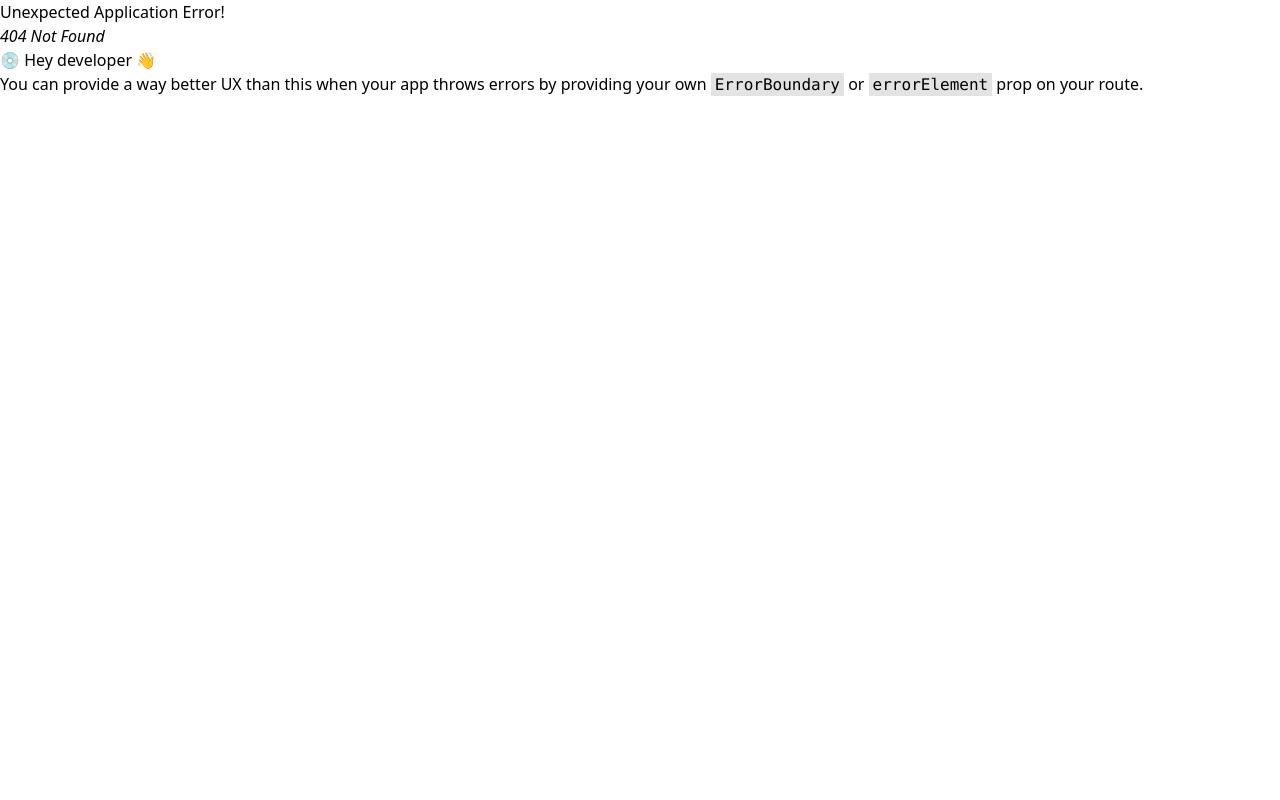
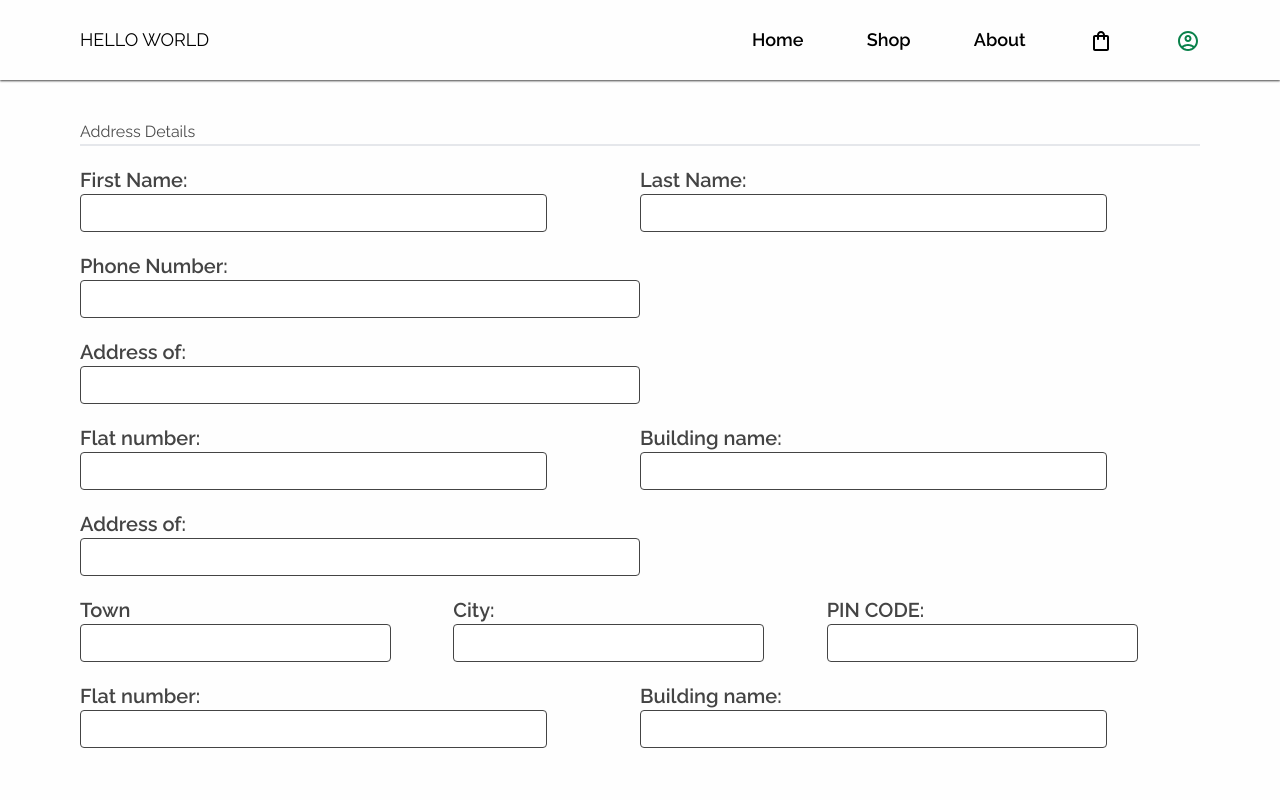
Before and after one commit to Vishvesh-Shrikant/OuthouseClothingWeb, a React (Vite) app: page /account/address in a window 1280 px wide. Before the commit this address had no page. Shown: the top 800 px of the page. Built offline with nearby package versions, Linux system fonts and the light colour scheme.

Commit message:
Address page

```diff
--- a/src/Components/Pages/Account/Account.jsx
+++ b/src/Components/Pages/Account/Account.jsx
@@ -46,13 +46,13 @@ const Account = () => {
                       </div>
                     </Link>
                     {/* ------------------- ADDRESSES ------------------ */}
-                    <div className='  px-4 py-6 border border-typography  flex justify-between items-center font-texts font-semibold rounded-md cursor-pointer hover:bg-gray-400/10 max-sm:w-3/4 max-[470px]:w-full'>
+                    <Link to='/account/address' className='  px-4 py-6 border border-typography  flex justify-between items-center font-texts font-semibold rounded-md cursor-pointer hover:bg-gray-400/10 max-sm:w-3/4 max-[470px]:w-full'>
                       <img src={address} className='h-28 max-mobileM:h-24 p-2 '/>
                       <div className='h-full flex flex-col justify-center items-start py-6 '>
                         <p className='text-xl font-bold'>Addresses</p>
                         <p className='text-sm '>View and Edit addresses for orders and gifts</p>
                       </div>
-                    </div>
+                    </Link>
                     {
                       adminLogin&&
                       (
--- /dev/null
+++ b/src/Components/Pages/Account/Address/Address.jsx
@@ -0,0 +1,76 @@
+import React from 'react'
+
+const Address = () => {
+  return (
+    <div className='mt-20 px-sectionPadding max-md:px-mobileScreenPadding pt-10 font-texts text-typography'>
+        <div className='w-full mb-10'>
+        <p className='text-base text-black/70 border-b-2'>Address Details</p>
+        {/* NAME */}
+        <div className='flex justify-between items-center max-sm:w-full max-sm:flex-col my-5'>
+          <div className='flex flex-col justify-center items-start w-full max-sm:my-2'>
+              <p className='text-xl font-semibold mr-1'>First Name:</p>
+              <input className='border border-typography outline-none font-semibold p-1 text-lg rounded w-5/6 max-sm:w-full' type='text'/>
+          </div>
+          <div className='flex flex-col justify-center items-start w-full max-sm:my-2'>
+              <p className='text-xl font-semibold mr-1'>Last Name:</p>
+              <input className='border border-typography outline-none font-semibold p-1 text-lg rounded w-5/6 max-sm:w-full' type='text'/>
+          </div>
+        </div>
+        {/*PHONE NUMBER */}
+        <div className='flex flex-col justify-center items-start w-1/2 max-sm:w-full my-5'>
+          <p className='text-xl font-semibold mr-1'>Phone Number:</p>
+          <input className='border border-typography outline-none font-semibold p-1 text-lg rounded w-full' type='text'/>
+        </div>
+        {/* ADDRESS OF  */}
+        <div className='flex flex-col justify-center items-start w-1/2 max-sm:w-full my-5'>
+          <p className='text-xl font-semibold mr-1'>Address of: </p>
+          <input className='border border-typography outline-none font-semibold p-1 text-lg rounded w-full' type='text'/>
+        </div>
+        {/*HOUSE NAME AND FLAT NO */}
+        <div className='flex justify-between items-center max-sm:w-full max-sm:flex-col my-5'>
+          <div className='flex flex-col justify-center items-start w-full max-sm:my-2'>
+              <p className='text-xl font-semibold mr-1'>Flat number:</p>
+              <input className='border border-typography outline-none font-semibold p-1 text-lg rounded w-5/6 max-sm:w-full' type='text'/>
+          </div>
+          <div className='flex flex-col justify-center items-start w-full max-sm:my-2'>
+              <p className='text-xl font-semibold mr-1'>Building name:</p>
+              <input className='border border-typography outline-none font-semibold p-1 text-lg rounded w-5/6 max-sm:w-full' type='text'/>
+          </div>
+        </div>
+        {/* STREET  */}
+        <div className='flex flex-col justify-center items-start w-1/2 max-sm:w-full my-5'>
+          <p className='text-xl font-semibold mr-1'>Address of: </p>
+          <input className='border border-typography outline-none font-semibold p-1 text-lg rounded w-full' type='text'/>
+        </div>
+        {/* TOWN AND CITY */}
+        <div className='flex justify-between items-center max-sm:w-full max-sm:flex-col my-5'>
+          <div className='flex flex-col justify-center items-start w-full max-sm:my-2'>
+              <p className='text-xl font-semibold mr-1'>Town</p>
+              <input className='border border-typography outline-none font-semibold p-1 text-lg rounded w-5/6 max-sm:w-full' type='text'/>
+          </div>
+          <div className='flex flex-col justify-center items-start w-full max-sm:my-2'>
+              <p className='text-xl font-semibold mr-1'>City:</p>
+              <input className='border border-typography outline-none font-semibold p-1 text-lg rounded w-5/6 max-sm:w-full' type='text'/>
+          </div>
+          <div className='flex flex-col justify-center items-start w-full max-sm:my-2'>
+              <p className='text-xl font-semibold mr-1'>PIN CODE: </p>
+              <input className='border border-typography outline-none font-semibold p-1 text-lg rounded w-5/6 max-sm:w-full' type='text'/>
+          </div>
+        </div>
+        {/* STATE AND COUNTRY  */}
+        <div className='flex justify-between items-center max-sm:w-full max-sm:flex-col my-5'>
+          <div className='flex flex-col justify-center items-start w-full max-sm:my-2'>
+              <p className='text-xl font-semibold mr-1'>Flat number:</p>
+              <input className='border border-typography outline-none font-semibold p-1 text-lg rounded w-5/6 max-sm:w-full' type='text'/>
+          </div>
+          <div className='flex flex-col justify-center items-start w-full max-sm:my-2'>
+              <p className='text-xl font-semibold mr-1'>Building name:</p>
+              <input className='border border-typography outline-none font-semibold p-1 text-lg rounded w-5/6 max-sm:w-full' type='text'/>
+          </div>
+        </div>
+      </div>
+    </div>
+  )
+}
+
+export default Address
--- a/src/main.jsx
+++ b/src/main.jsx
@@ -14,6 +14,7 @@ import SingleProductDetail from './Components/Pages/Shop/SingleProductDetail.jsx
 import AccDetails from './Components/Pages/Account/Details/AccDetails.jsx'
 import Admin from './Components/Pages/Account/Admin/Admin.jsx'
 import AddProducts from './Components/Pages/Account/Admin/AddProducts.jsx'
+import Address from './Components/Pages/Account/Address/Address.jsx'
 
 const router = createBrowserRouter(
   createRoutesFromElements(
@@ -27,6 +28,7 @@ const router = createBrowserRouter(
           <Route path='/account' element={<Account/>}/>
           <Route path='/account/my-orders' element={<Orders/>}/>
           <Route path='/account/account-details' element={<AccDetails/>}/>
+          <Route path='/account/address' element={<Address/>}/>
           <Route path='/account/admin' element={<Admin/>}/>
           <Route path='/account/admin/addProducts' element={<AddProducts/>}/>
           <Route path='/cart' element={<Cart/>}/>
```
